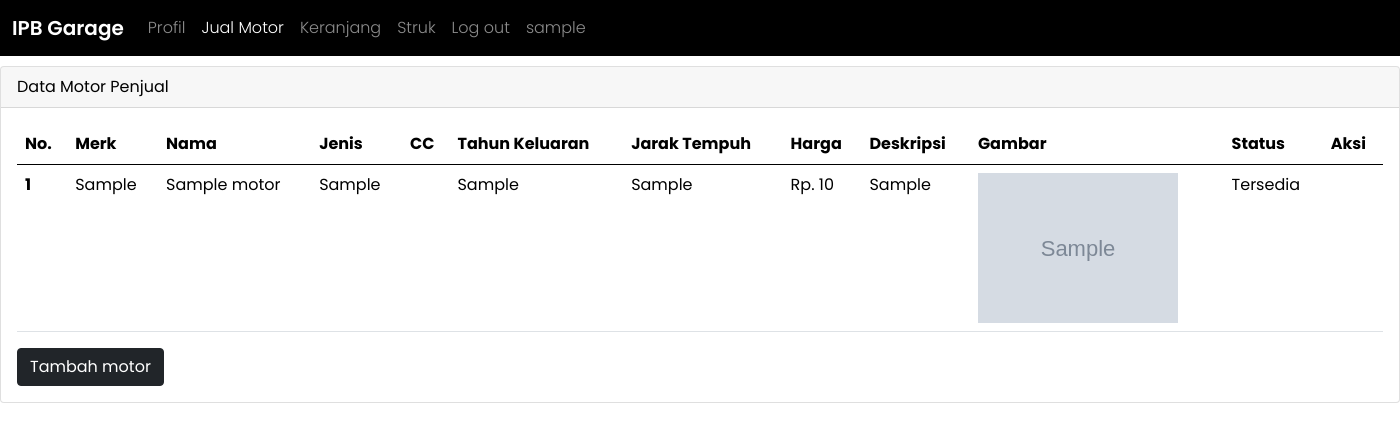
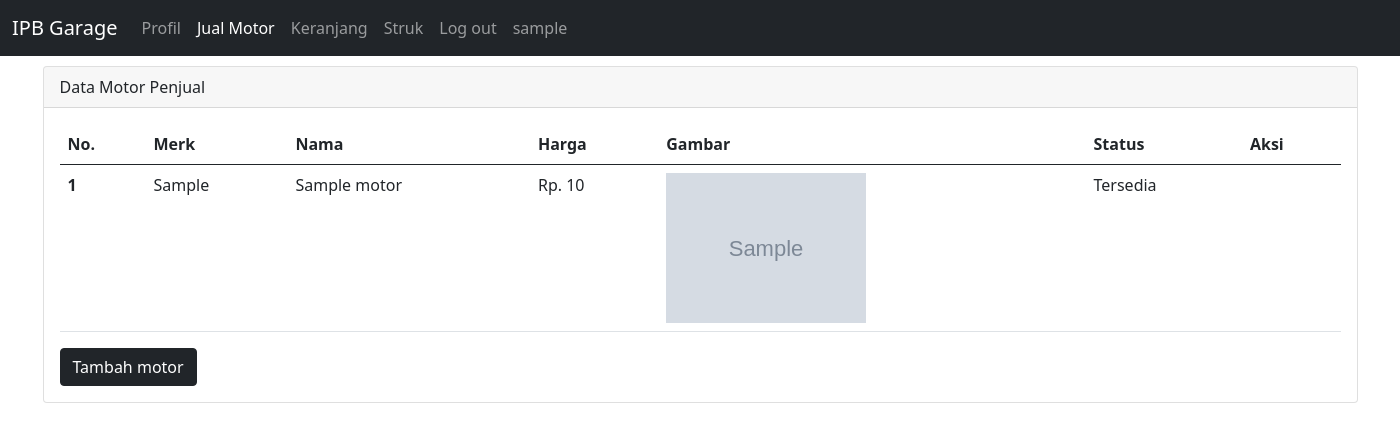
Before and after one commit to mochammadkevin/Tugas-Akhir-Basdat, a PHP site: page /data-motor.php in a window 1400 px wide. Shown: the top 442 px of the page. Run offline with PHP 8.4, Linux system fonts and the light colour scheme; the visitor is signed in with stand-in values (Sample User, id 1); tables that the repository leaves empty or names only in its code hold one stand-in row (values such as "Sample post"); grey boxes marked "Sample" are stand-in pictures; data that the repository does not hold is empty.

Commit message:
update design

```diff
--- a/data-motor.php
+++ b/data-motor.php
@@ -45,7 +45,7 @@ if (isset($_GET['id'])) {
     <meta name="viewport" content="width=device-width, initial-scale=1.0">
     <link href="https://cdn.jsdelivr.net/npm/bootstrap@5.0.2/dist/css/bootstrap.min.css" rel="stylesheet"
         integrity="sha384-EVSTQN3/azprG1Anm3QDgpJLIm9Nao0Yz1ztcQTwFspd3yD65VohhpuuCOmLASjC" crossorigin="anonymous">
-    <link rel="stylesheet" href="style/styles.css?v=<?php echo time(); ?>">
+    <link rel="stylesheet" href="style/datamotor.css?v=<?php echo time(); ?>">
     <link rel="preconnect" href="https://fonts.googleapis.com">
     <link rel="preconnect" href="https://fonts.gstatic.com" crossorigin>
     <link href="https://fonts.googleapis.com/css2?family=Poppins:wght@300;400;500;600;700&display=swap"
@@ -53,7 +53,7 @@ if (isset($_GET['id'])) {
     <title>IPB Garage</title>
     <style>
     .mx-auto {
-        width: 1400px;
+        width: 1315px;
     }
 
     .card {
@@ -106,12 +106,7 @@ if (isset($_GET['id'])) {
                             <th scope="col">No.</th>
                             <th scope="col">Merk</th>
                             <th scope="col">Nama</th>
-                            <th scope="col">Jenis</th>
-                            <th scope="col">CC</th>
-                            <th scope="col">Tahun Keluaran</th>
-                            <th scope="col">Jarak Tempuh</th>
                             <th scope="col">Harga</th>
-                            <th scope="col">Deskripsi</th>
                             <th scope="col">Gambar</th>
                             <th scope="col">Status</th>
                             <th scope="col">Aksi</th>
@@ -126,11 +121,7 @@ if (isset($_GET['id'])) {
                                 $id_motor = $r5['id_motor'];
                                 $nama_motor = $r5['nama_motor'];
                                 $merk_motor = $r5['merk_motor'];
-                                $jenis_motor = $r5['jenis_motor'];
-                                $CC_motor = $r5['CC_motor'];
                                 $gambar_motor = $r5['gambar_motor'];
-                                $tahun_keluaran = $r5['tahun_keluaran'];
-                                $jarak_tempuh = $r5['jarak_tempuh'];
                                 $harga_motor = $r5['harga_motor'];
                                 $deskripsi_motor = $r5['deskripsi_motor'];
                                 $status_motor = $r5['status_motor'];
@@ -139,18 +130,13 @@ if (isset($_GET['id'])) {
                             <th scope="row"><?php echo $urut++ ?></th>
                             <td><?php echo $merk_motor ?></td>
                             <td><?php echo $nama_motor ?></td>
-                            <td><?php echo $jenis_motor ?></td>
-                            <td><?php echo $CC_motor ?></td>
-                            <td><?php echo $tahun_keluaran ?></td>
-                            <td><?php echo $jarak_tempuh ?></td>
-                            <td>Rp. <?php echo $harga_motor ?></td>
-                            <td><?php echo $deskripsi_motor ?></td>
-                            <td><img src="images/<?php echo $gambar_motor ?>" width="200px"></td>
+                            <td>Rp. <?php echo number_format($harga_motor, 0, '', '.') ?></td>
+                            <td><img src="images/<?php echo $gambar_motor ?>" width="200px" ></td>
                             <td><?php if ($status_motor != 1) { echo "Tersedia";} else { echo "Terpesan";}?></td>
                             <td scope="row">
                                 <?php if ($status_motor == 0): ?>
                                 <a href="edit-motor.php?idm=<?php echo $r5['id_motor'] ?>"><button type="button"
-                                        class="btn btn-warning">Edit</button></a>
+                                        class="btn btn-dark">Edit</button></a>
                                 <div>&nbsp;</div>
                                 <?php endif ?>
 
```
